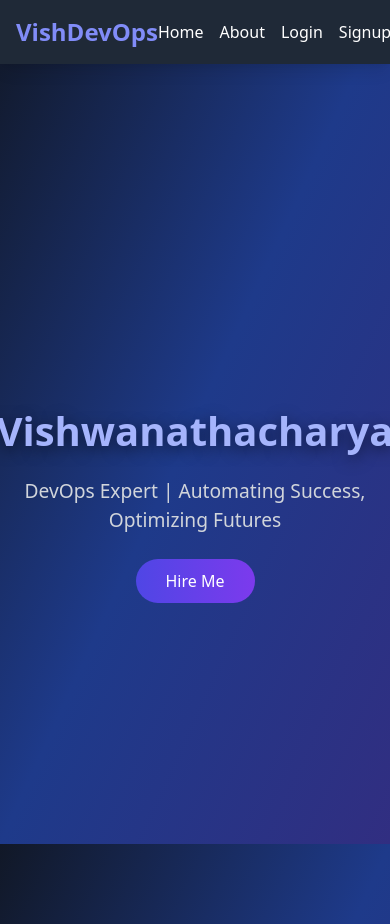
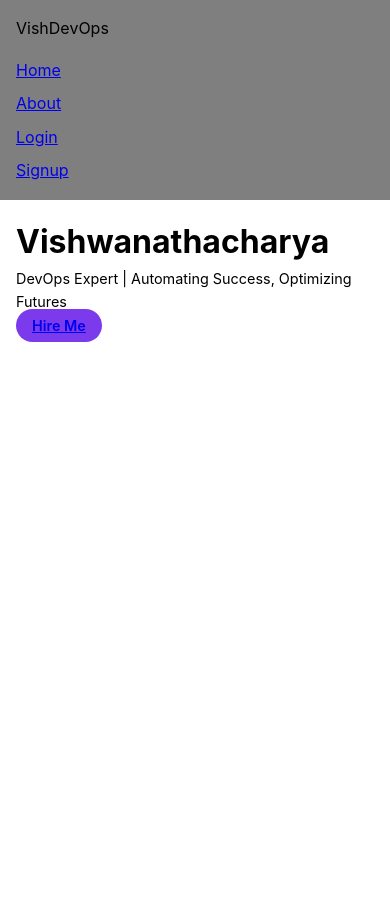
Before and after one commit to red9inja/vishwanathacharyadevops.one, a Flask app: page / in a window 390 px wide. After the commit the page ends 342 px from the top, so only its background shows below. Run offline with Flask 3, Linux system fonts and the light colour scheme.

Commit message:
Make website responsive for mobile browsers

```diff
--- a/static/css/style.css
+++ b/static/css/style.css
@@ -1,51 +1,88 @@
-body {
-    background-attachment: fixed;
+/* Reset and base styles */
+* {
+    margin: 0;
+    padding: 0;
+    box-sizing: border-box;
 }
 
-nav {
-    transition: all 0.3s ease;
+body {
+    font-family: 'Inter', sans-serif;
+    line-height: 1.6;
 }
 
-.hero {
-    min-height: 100vh;
-    display: flex;
-    align-items: center;
-    justify-content: center;
-    text-align: center;
-    animation: fadeIn 1s ease-in-out;
+/* Navigation */
+nav {
+    background: rgba(0, 0, 0, 0.5);
 }
 
-.hero h1 {
-    font-size: 4rem;
-    font-weight: 700;
-    text-shadow: 0 4px 15px rgba(0, 0, 0, 0.5);
+/* Flash messages */
+.flash-message {
+    margin: 0 auto;
+    max-width: 90%;
 }
 
-.hero p {
-    font-size: 1.5rem;
-    max-width: 700px;
-}
-
+/* Call-to-action button */
 .btn-cta {
-    background: linear-gradient(90deg, #4f46e5, #7c3aed);
-    padding: 12px 40px;
-    font-size: 1.25rem;
+    background: #7c3aed;
+    padding: 0.75rem 2rem;
     border-radius: 9999px;
-    transition: transform 0.3s, box-shadow 0.3s;
+    font-weight: 600;
+    transition: background 0.3s ease;
 }
 
 .btn-cta:hover {
-    transform: scale(1.05);
-    box-shadow: 0 10px 20px rgba(0, 0, 0, 0.3);
+    background: #6d28d9;
 }
 
-@keyframes fadeIn {
-    from { opacity: 0; transform: translateY(30px); }
-    to { opacity: 1; transform: translateY(0); }
+/* Responsive adjustments */
+@media (max-width: 768px) {
+    /* Navigation */
+    nav {
+        flex-direction: column;
+        align-items: flex-start;
+        padding: 1rem;
+    }
+
+    nav .space-x-4 {
+        margin-top: 1rem;
+        display: flex;
+        flex-direction: column;
+        gap: 0.5rem;
+    }
+
+    nav .space-x-4 a {
+        font-size: 1rem;
+    }
+
+    /* Homepage */
+    section {
+        padding: 1rem;
+    }
+
+    h1 {
+        font-size: 2.5rem; /* Smaller heading on mobile */
+    }
+
+    p {
+        font-size: 1rem; /* Smaller paragraph on mobile */
+    }
+
+    .btn-cta {
+        padding: 0.5rem 1.5rem; /* Smaller button on mobile */
+        font-size: 0.9rem;
+    }
 }
 
-@media (max-width: 768px) {
-    .hero h1 { font-size: 2.5rem; }
-    .hero p { font-size: 1.2rem; }
-    .btn-cta { padding: 10px 30px; font-size: 1rem; }
+@media (max-width: 480px) {
+    h1 {
+        font-size: 2rem; /* Even smaller for very small screens */
+    }
+
+    p {
+        font-size: 0.9rem;
+    }
+
+    .btn-cta {
+        padding: 0.5rem 1rem;
+    }
 }
--- a/templates/base.html
+++ b/templates/base.html
@@ -3,45 +3,41 @@
 <head>
     <meta charset="UTF-8">
     <meta name="viewport" content="width=device-width, initial-scale=1.0">
-    <title>{% block title %}Vishwanathacharya - DevOps Expert{% endblock %}</title>
-    <link href="https://cdn.jsdelivr.net/npm/tailwindcss@2.2.19/dist/tailwind.min.css" rel="stylesheet">
+    <title>{% block title %}Vishwanathacharya{% endblock %}</title>
     <link rel="stylesheet" href="{{ url_for('static', filename='css/style.css') }}">
-    <link href="https://fonts.googleapis.com/css2?family=Poppins:wght@400;600;700&display=swap" rel="stylesheet">
 </head>
-<body class="bg-gradient-to-br from-gray-900 via-blue-900 to-indigo-900 text-white font-poppins">
-    <nav class="fixed top-0 w-full bg-gray-800 shadow-lg z-50">
-        <div class="max-w-7xl mx-auto px-4 sm:px-6 lg:px-8">
-            <div class="flex justify-between h-16">
-                <div class="flex">
-                    <a href="{{ url_for('home') }}" class="flex-shrink-0 flex items-center text-2xl font-bold text-indigo-400">VishDevOps</a>
+<body class="bg-gradient-to-br from-indigo-900 to-purple-900 min-h-screen text-white">
+    <!-- Flash messages -->
+    {% with messages = get_flashed_messages(with_categories=true) %}
+        {% if messages %}
+            {% for category, message in messages %}
+                <div class="flash-message {{ 'bg-green-500' if category == 'success' else 'bg-red-500' }} text-white p-4 mb-4 mx-4 rounded-lg">
+                    {{ message }}
                 </div>
-                <div class="flex items-center space-x-4">
-                    <a href="{{ url_for('home') }}" class="hover:text-indigo-400 transition duration-300">Home</a>
-                    <a href="{{ url_for('about') }}" class="hover:text-indigo-400 transition duration-300">About</a>
-                    {% if 'username' in session %}
-                        {% if session.get('is_admin') %}
-                            <a href="{{ url_for('admin') }}" class="hover:text-indigo-400 transition duration-300">Admin</a>
-                        {% endif %}
-                        <a href="{{ url_for('logout') }}" class="hover:text-indigo-400 transition duration-300">Logout</a>
-                    {% else %}
-                        <a href="{{ url_for('login') }}" class="hover:text-indigo-400 transition duration-300">Login</a>
-                        <a href="{{ url_for('signup') }}" class="hover:text-indigo-400 transition duration-300">Signup</a>
-                    {% endif %}
-                </div>
-            </div>
+            {% endfor %}
+        {% endif %}
+    {% endwith %}
+
+    <!-- Navigation -->
+    <nav class="flex justify-between items-center p-6">
+        <div class="text-2xl font-bold">VishDevOps</div>
+        <div class="space-x-4">
+            <a href="{{ url_for('home') }}" class="hover:text-indigo-300">Home</a>
+            <a href="{{ url_for('about') }}" class="hover:text-indigo-300">About</a>
+            {% if 'username' in session %}
+                <a href="{{ url_for('logout') }}" class="hover:text-indigo-300">Logout</a>
+            {% else %}
+                <a href="{{ url_for('login') }}" class="hover:text-indigo-300">Login</a>
+                <a href="{{ url_for('signup') }}" class="hover:text-indigo-300">Signup</a>
+            {% endif %}
+            {% if session.get('is_admin') %}
+                <a href="{{ url_for('admin') }}" class="hover:text-indigo-300">Admin</a>
+            {% endif %}
         </div>
     </nav>
 
-    <main class="pt-20 max-w-7xl mx-auto px-4 sm:px-6 lg:px-8">
-        {% with messages = get_flashed_messages(with_categories=true) %}
-            {% if messages %}
-                {% for category, message in messages %}
-                    <div class="mt-4 p-4 rounded-lg {{ 'bg-green-600' if category == 'success' else 'bg-red-600' }}">
-                        {{ message }}
-                    </div>
-                {% endfor %}
-            {% endif %}
-        {% endwith %}
+    <!-- Main content -->
+    <main>
         {% block content %}{% endblock %}
     </main>
 
--- a/templates/index.html
+++ b/templates/index.html
@@ -1,11 +1,9 @@
 {% extends "base.html" %}
 {% block title %}Home - Vishwanathacharya{% endblock %}
 {% block content %}
-    <section class="hero">
-        <div>
-            <h1 class="text-indigo-300">Vishwanathacharya</h1>
-            <p class="mt-4 text-gray-300">DevOps Expert | Automating Success, Optimizing Futures</p>
-            <a href="{{ url_for('signup') }}" class="btn-cta mt-6 inline-block text-white">Hire Me</a>
-        </div>
+    <section class="flex flex-col items-center justify-center min-h-[calc(100vh-80px)] text-center px-4">
+        <h1 class="text-5xl md:text-6xl font-bold mb-4">Vishwanathacharya</h1>
+        <p class="text-lg md:text-xl mb-8">DevOps Expert | Automating Success, Optimizing Futures</p>
+        <a href="mailto:your-email@example.com" class="btn-cta">Hire Me</a>
     </section>
 {% endblock %}
```
Also changed, not shown: templates/dashboard.html (+6 -6 lines).
